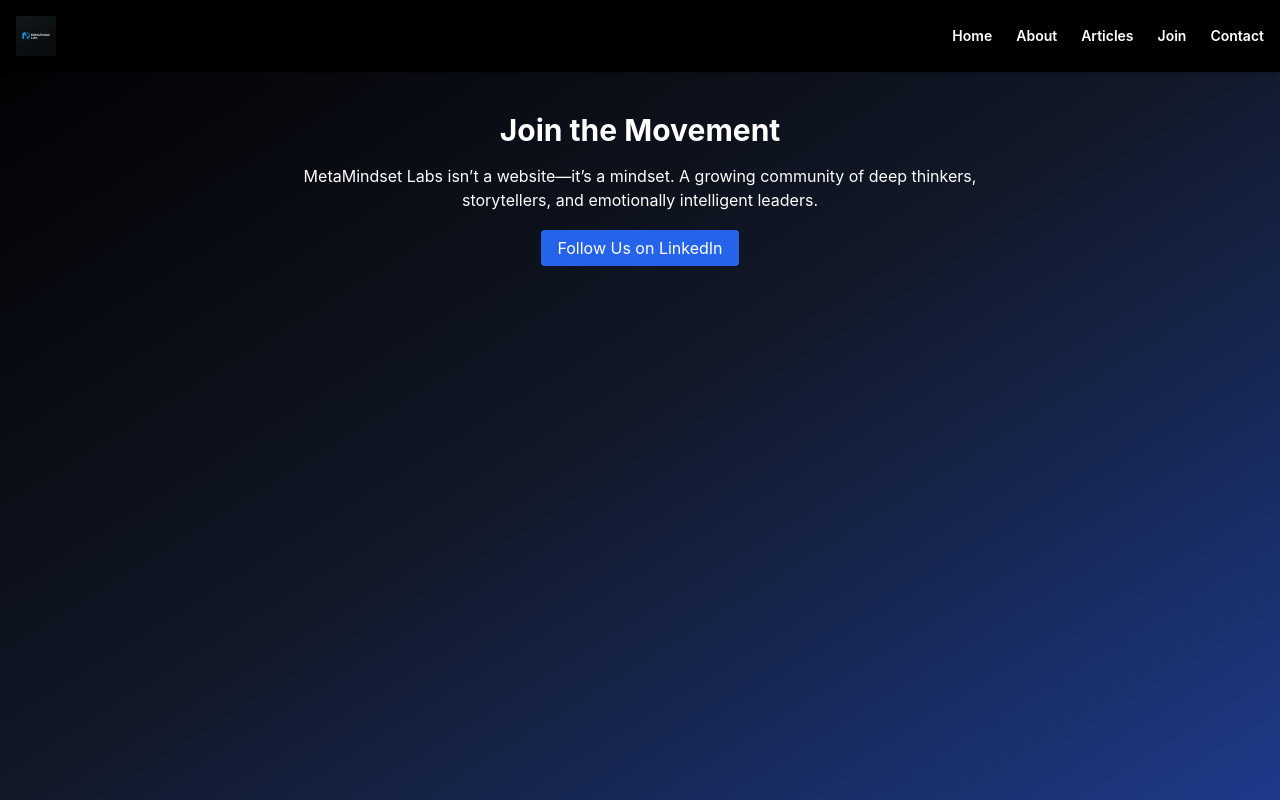
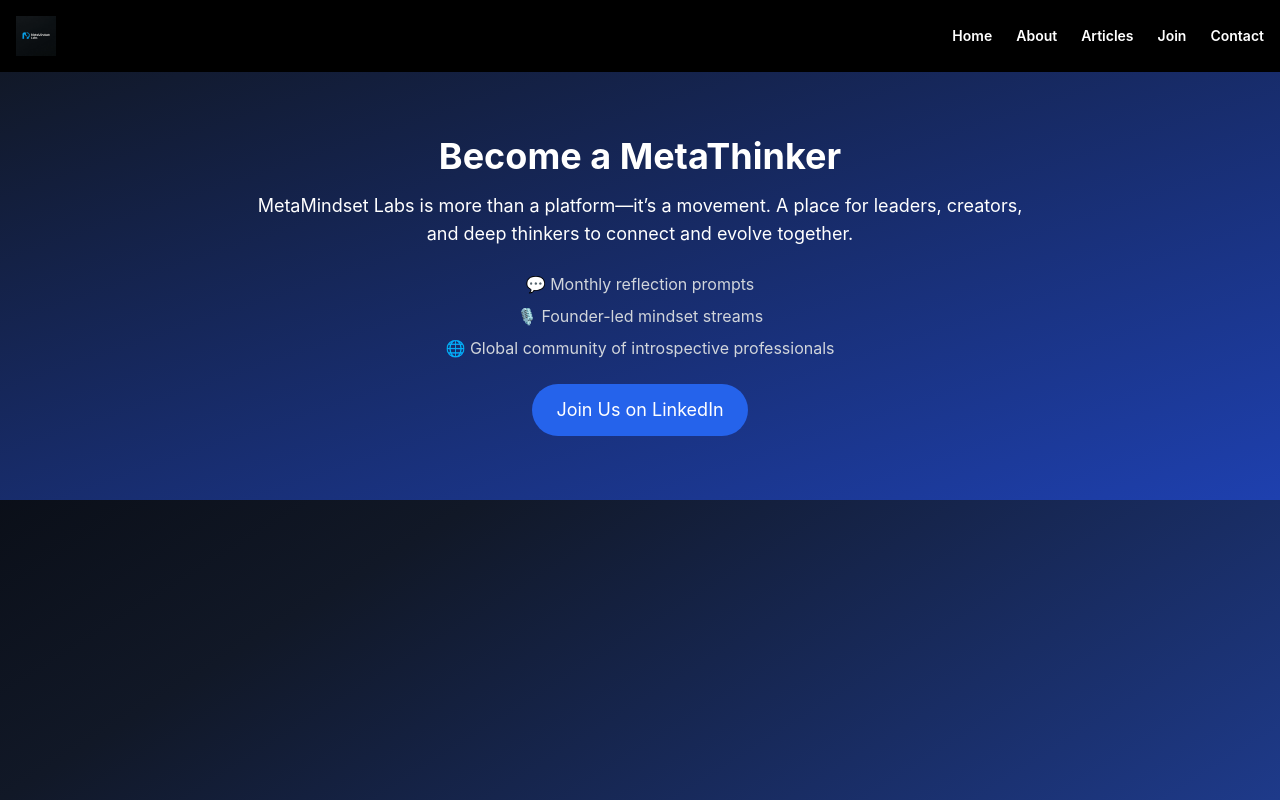
Before and after one commit to Gyanankur23/MetaMindset-Labs, a React (Create React App) app: page /join in a window 1280 px wide. Built offline with nearby package versions, Linux system fonts and the light colour scheme; the HTML template or start-up script is replaced by a standard one.

Commit message:
Update Join.jsx

```diff
--- a/src/pages/Join.jsx
+++ b/src/pages/Join.jsx
@@ -1,9 +1,22 @@
 export default function Join() {
   return (
-    <section className="p-10 max-w-3xl mx-auto text-center">
-      <h2 className="text-3xl font-bold mb-4">Join the Movement</h2>
-      <p className="mb-6">MetaMindset Labs isn’t a website—it’s a mindset. A growing community of deep thinkers, storytellers, and emotionally intelligent leaders.</p>
-      <a href="https://linkedin.com/company/meta-mindset-labs" target="_blank" className="bg-blue-600 text-white px-4 py-2 rounded hover:bg-blue-700">Follow Us on LinkedIn</a>
+    <section className="px-10 py-16 text-center text-white bg-gradient-to-br from-gray-900 to-blue-800">
+      <h2 className="text-4xl font-bold mb-4">Become a MetaThinker</h2>
+      <p className="text-lg max-w-3xl mx-auto mb-6">
+        MetaMindset Labs is more than a platform—it’s a movement. A place for leaders, creators, and deep thinkers to connect and evolve together.
+      </p>
+      <ul className="mb-6 space-y-2 text-gray-300">
+        <li>💬 Monthly reflection prompts</li>
+        <li>🎙️ Founder-led mindset streams</li>
+        <li>🌐 Global community of introspective professionals</li>
+      </ul>
+      <a
+        href="https://linkedin.com/company/meta-mindset-labs"
+        target="_blank"
+        className="inline-block bg-blue-600 hover:bg-blue-700 text-white px-6 py-3 rounded-full text-lg transition"
+      >
+        Join Us on LinkedIn
+      </a>
     </section>
   );
 }
```
